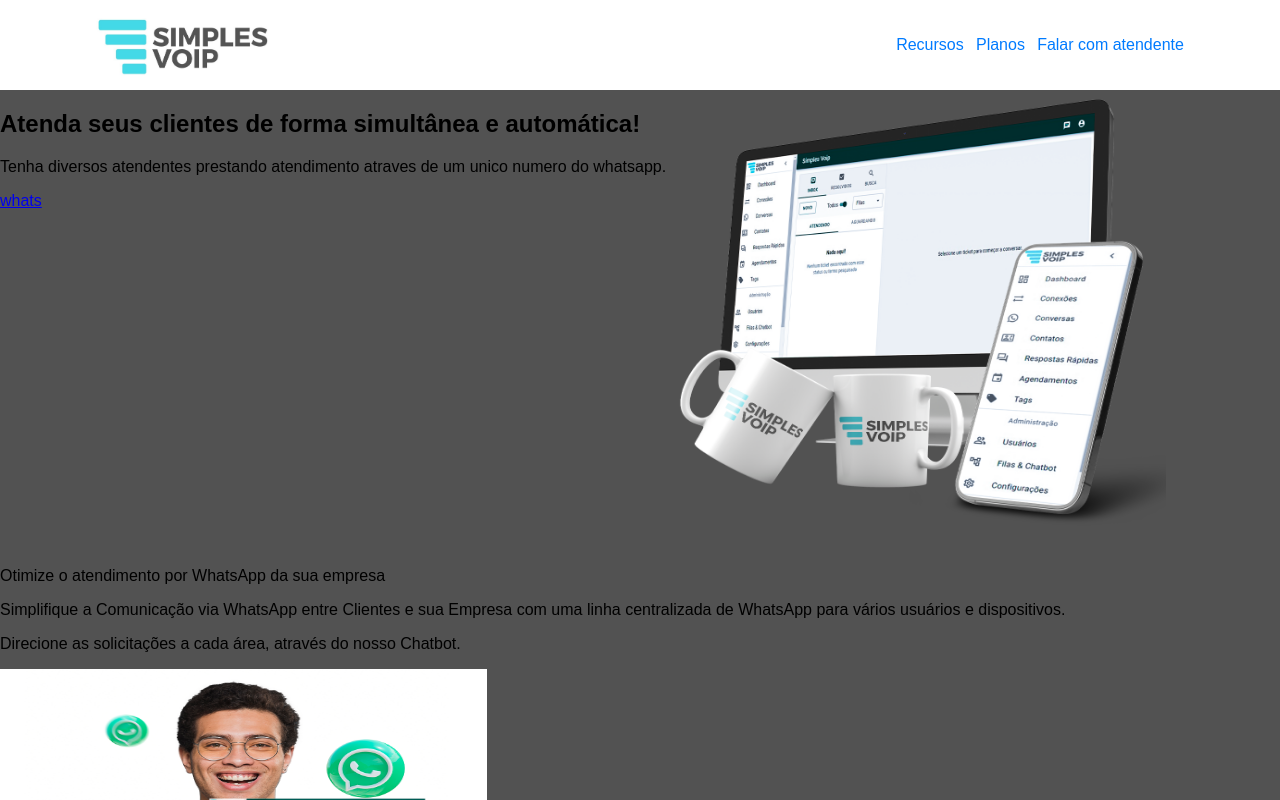
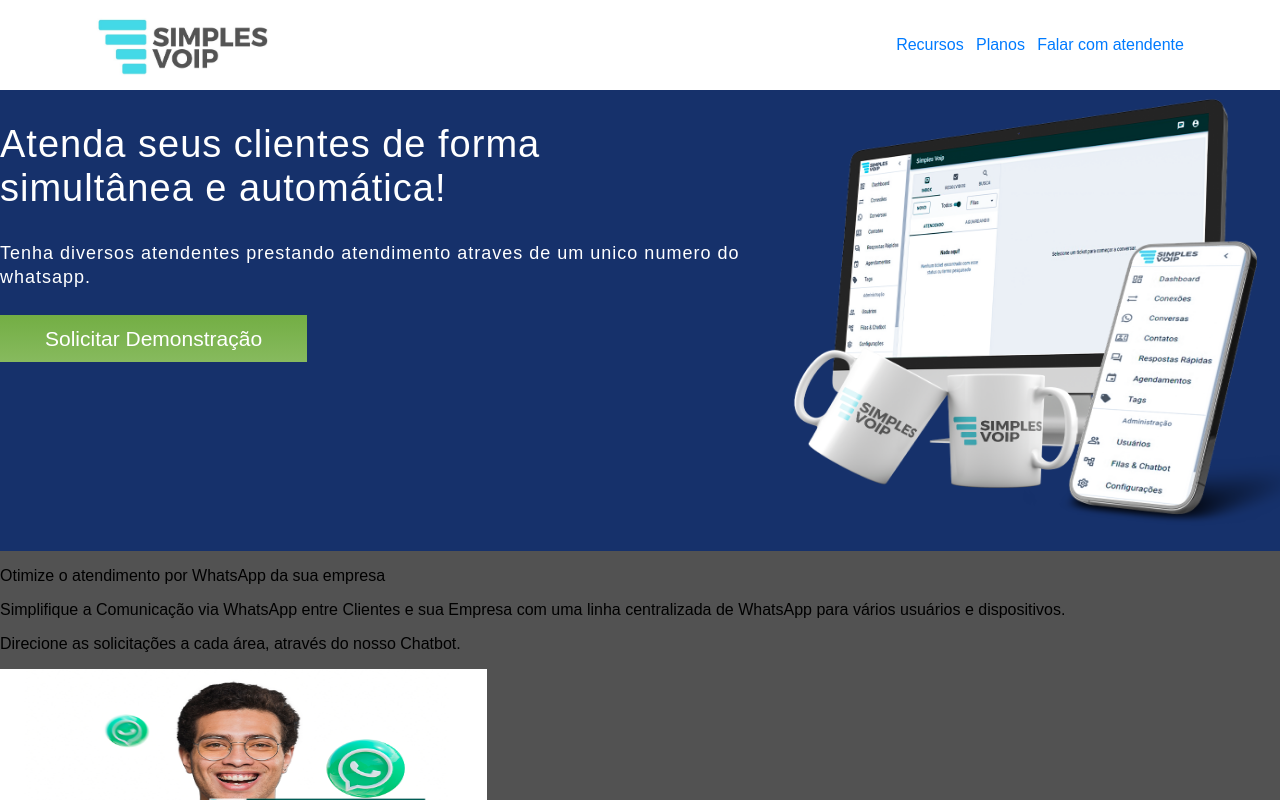
Before and after one commit to joaotoni/simples-voip, a React (Vite) app: page / in a window 1280 px wide. Shown: the top 800 px of the page. Built offline with nearby package versions, Linux system fonts and the light colour scheme.

Commit message:
Arrumei o style do primeiro banner e ja começei o do segundo

```diff
--- a/src/components/Main/First-Banner/index.tsx
+++ b/src/components/Main/First-Banner/index.tsx
@@ -1,19 +1,19 @@
 import Banner from "../../../assets/images/banner1.png"
 import FirstLink from "../Links/FirstLink"
-import { FormStyled, titleStyled, pStyled, imgStyled } from "./style"
+import { FormStyled, TitleStyled, PStyled, ImgStyled } from "./style"
 
 export default function First_Banner(){
 return(
     <div>
         <FormStyled >
             <div>
-                <h2>Atenda seus clientes de forma simultânea e automática!</h2>
-                <p>Tenha diversos atendentes prestando atendimento atraves de um unico
-                    numero do whatsapp.</p>
-                <FirstLink texto= "whats" redirect  = "/whats"/>
+                <TitleStyled>Atenda seus clientes de forma simultânea e automática!</TitleStyled>
+                <PStyled>Tenha diversos atendentes prestando atendimento atraves de um unico
+                    numero do whatsapp.</PStyled>
+                <FirstLink texto= "Solicitar Demonstração" redirect  = "/whats"/>
             </div>
             <div>
-                <img src={Banner} alt="" width={"500px"} height={"457px"}/>
+                <ImgStyled src={Banner} alt="" width={"500px"} height={"457px"}/>
             </div>
         </FormStyled>
     </div>
--- a/src/components/Main/First-Banner/style.ts
+++ b/src/components/Main/First-Banner/style.ts
@@ -3,9 +3,11 @@ import styled from "styled-components"
 
 export const FormStyled = styled.form`
     display: flex;
+    justify-content: center;
+    background-color: rgb(22, 49, 107);;
 `
 
-export const titleStyled = styled.h2`
+export const TitleStyled = styled.h2`
     color: rgb(255, 255, 255);
     opacity: 1;
     width: 593px;
@@ -16,7 +18,7 @@ export const titleStyled = styled.h2`
     line-height: 44px;
     text-align: left;
 `
-export const pStyled = styled.p`
+export const PStyled = styled.p`
     color: rgb(255, 255, 255);
     opacity: 1;
     width: auto;
@@ -27,6 +29,6 @@ export const pStyled = styled.p`
     line-height: 24px;
 `
 
-export const imgStyled = styled.img`
+export const ImgStyled = styled.img`
 
 `
--- a/src/components/Main/Links/FirstLink.tsx
+++ b/src/components/Main/Links/FirstLink.tsx
@@ -1,12 +1,12 @@
-
+import {AStyled} from "./style"
     interface LinkProps{
         texto: string;
         redirect: string;
     }
 export default function FirstLink (props: LinkProps){
     return (
-        <a className="link-banner" href={props.redirect} target= "_blank">
+        <AStyled className="link-banner" href={props.redirect} target= "_blank">
             {props.texto}
-        </a>
+        </AStyled>
     )
 }
--- /dev/null
+++ b/src/components/Main/Links/style.ts
@@ -0,0 +1,10 @@
+import styled from "styled-components"
+
+export const AStyled = styled.a`
+background: linear-gradient(rgb(115, 174, 68) 0%, rgb(135, 186, 94) 100%);
+line-height: 57px;
+font-size: 21px;
+padding: 12px 45px;
+color: rgb(255, 255, 255);
+text-decoration: none;
+`
--- /dev/null
+++ b/src/components/Main/Second-Part/style.ts
@@ -0,0 +1 @@
+import styled from "styled-components"
```
